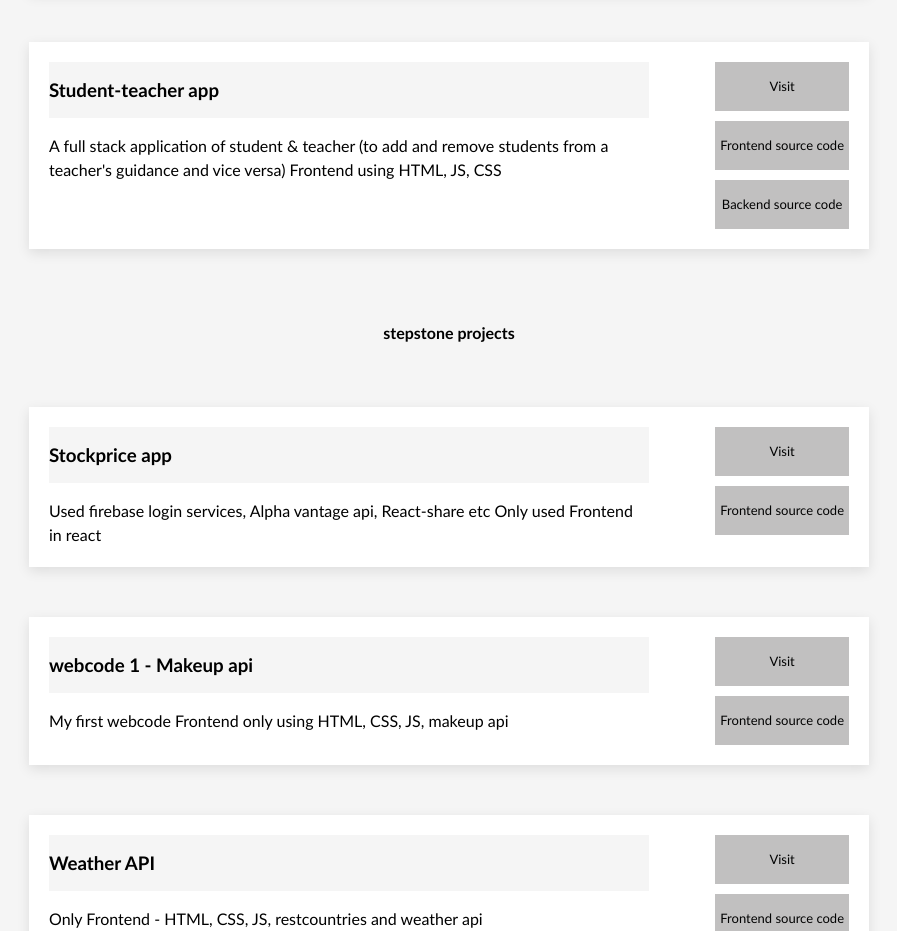
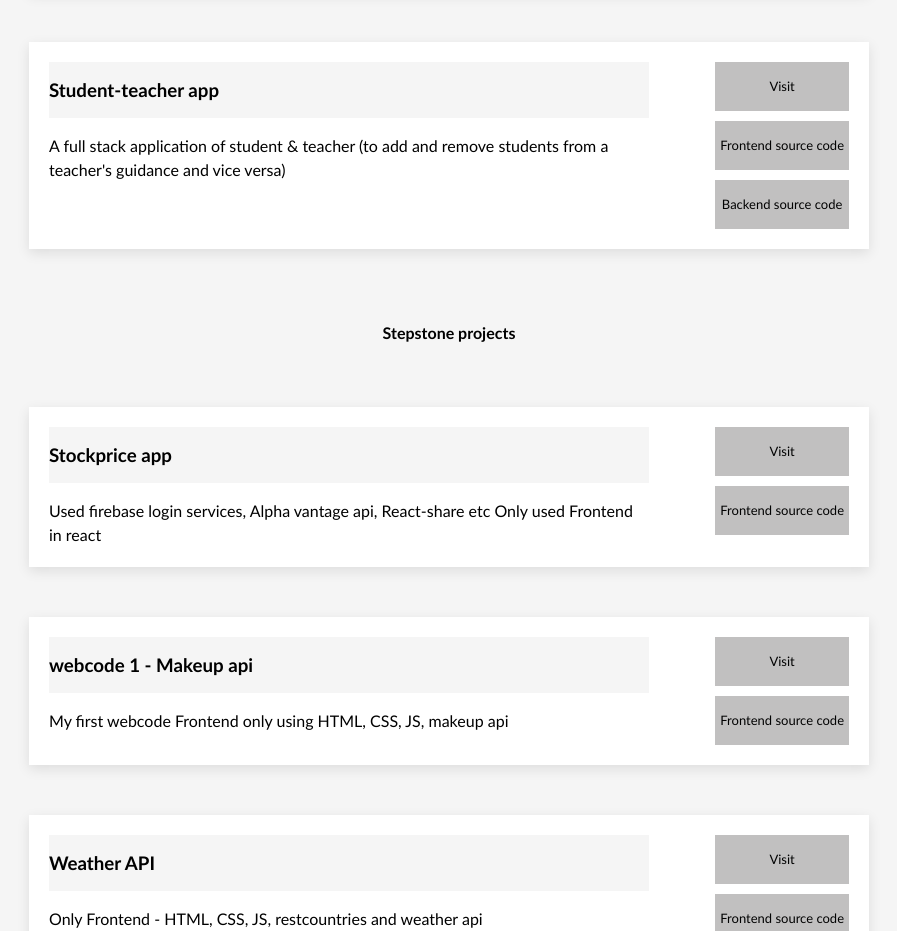
Before and after one commit to USHAPRIYADHARSINI/portfoliotask, a React (Create React App) app: page / in a window 1280 px wide. Shown: the part 1660-2591 px from the top of the page, without its empty margins (191-1088 px from the left). Built offline with nearby package versions, Linux system fonts and the light colour scheme.

Commit message:
writing changes

```diff
--- a/src/App.js
+++ b/src/App.js
@@ -31,7 +31,7 @@ function App() {
     },{
       link:"https://student-teacher-app-usha.netlify.app",
       projectName:"Student-teacher app",
-      description: "A full stack application of student & teacher (to add and remove students from a teacher's guidance and vice versa) Frontend using HTML, JS, CSS",
+      description: "A full stack application of student & teacher (to add and remove students from a teacher's guidance and vice versa)",
       git_frontend:"https://github.com/USHAPRIYADHARSINI/tsapi-client",
       git_backend:"https://github.com/USHAPRIYADHARSINI/tsapi-server"
     }]
--- a/src/Components/Projects/ProjectCard.js
+++ b/src/Components/Projects/ProjectCard.js
@@ -78,7 +78,7 @@ function ProjectCard({ fullstack, projects }) {
       </div>
 
       <div className="projectcard">
-      <h4 className="my-pro">stepstone projects</h4>
+      <h4 className="my-pro">Stepstone projects</h4>
         {projects
           ? projects.map((d, index) => (
               <div className="project" key={index}>
```
